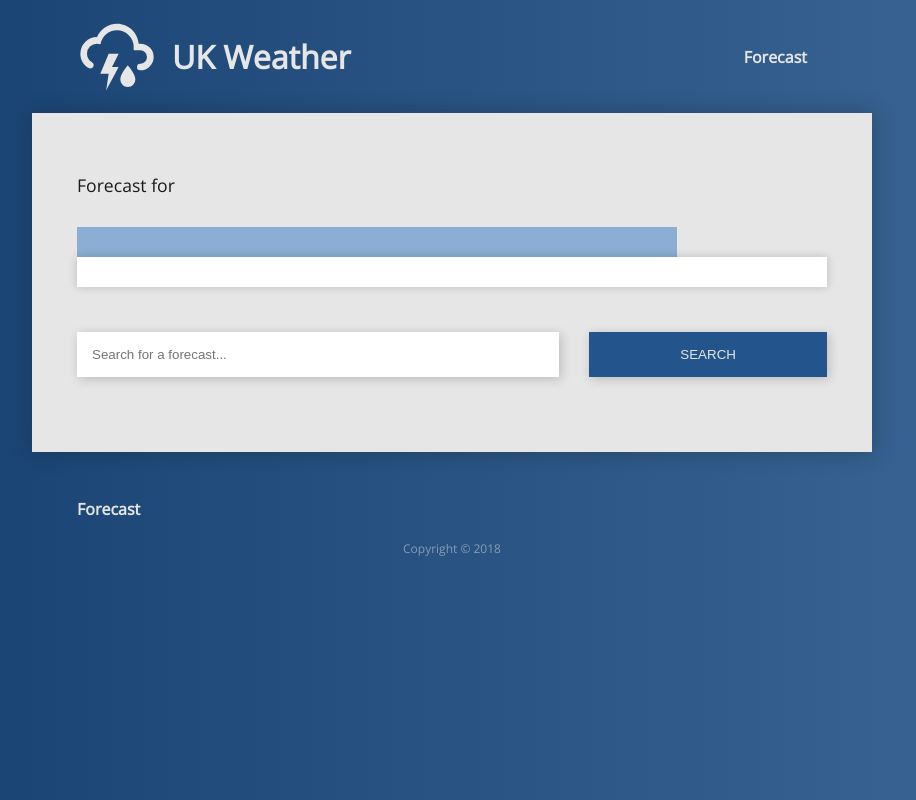
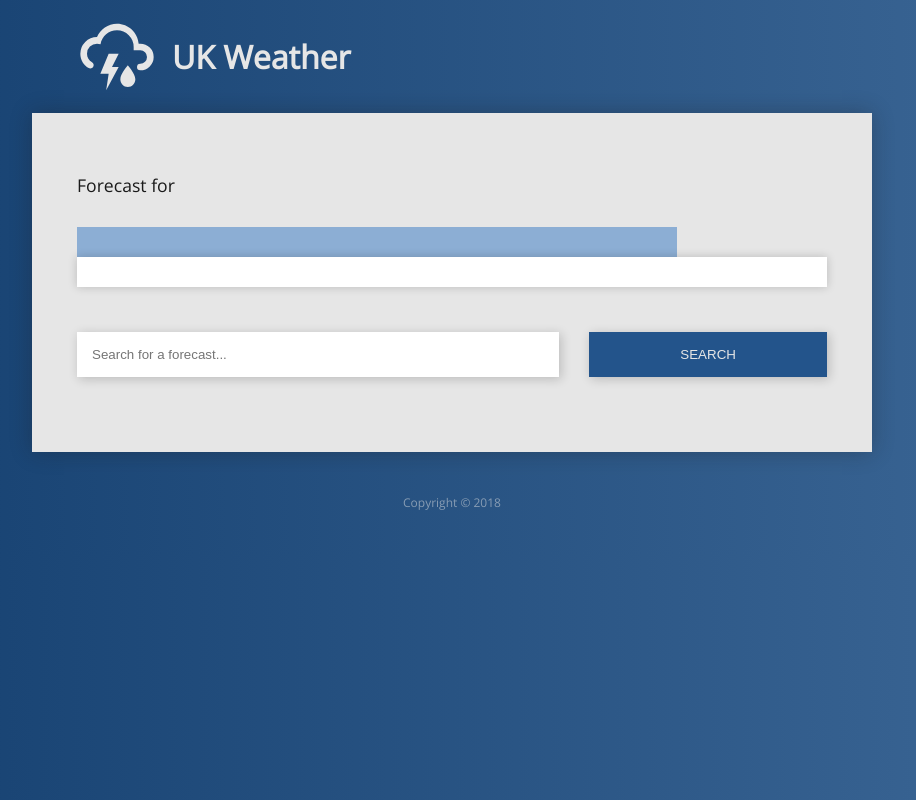
Before and after one commit to adamrutter/uk-weather-forecast, a website: page index.html in a window 1280 px wide. Shown: the whole page, without its empty margins (188-1104 px from the left). Drawn offline with nearby package versions, Linux system fonts and the light colour scheme; some icons are missing.

Commit message:
Removed unnecessary nav

```diff
--- a/index.html
+++ b/index.html
@@ -17,11 +17,6 @@
         </svg>
         <h1>UK Weather</h1>
       </div>
-      <nav>
-        <ul>
-          <li class="active"><a href="index.html">Forecast</a></li>
-        </ul>
-      </nav>
     </header>
 
     <main>
@@ -111,12 +106,6 @@
 
     <footer>
 
-      <nav>
-        <ul>
-          <li class="active"><a href="index.html">Forecast</a></li>
-        </ul>
-      </nav>
-
       <p>Copyright © 2018</p>
 
     </footer>
```
